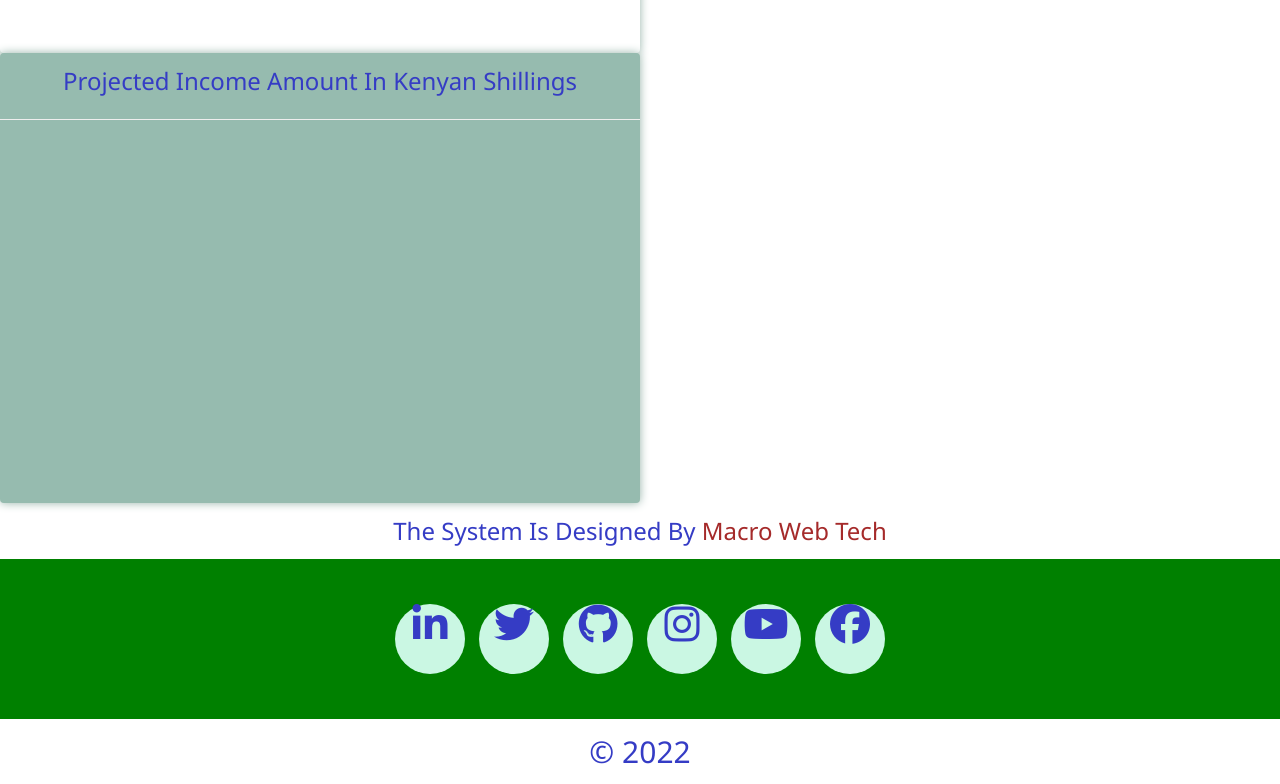
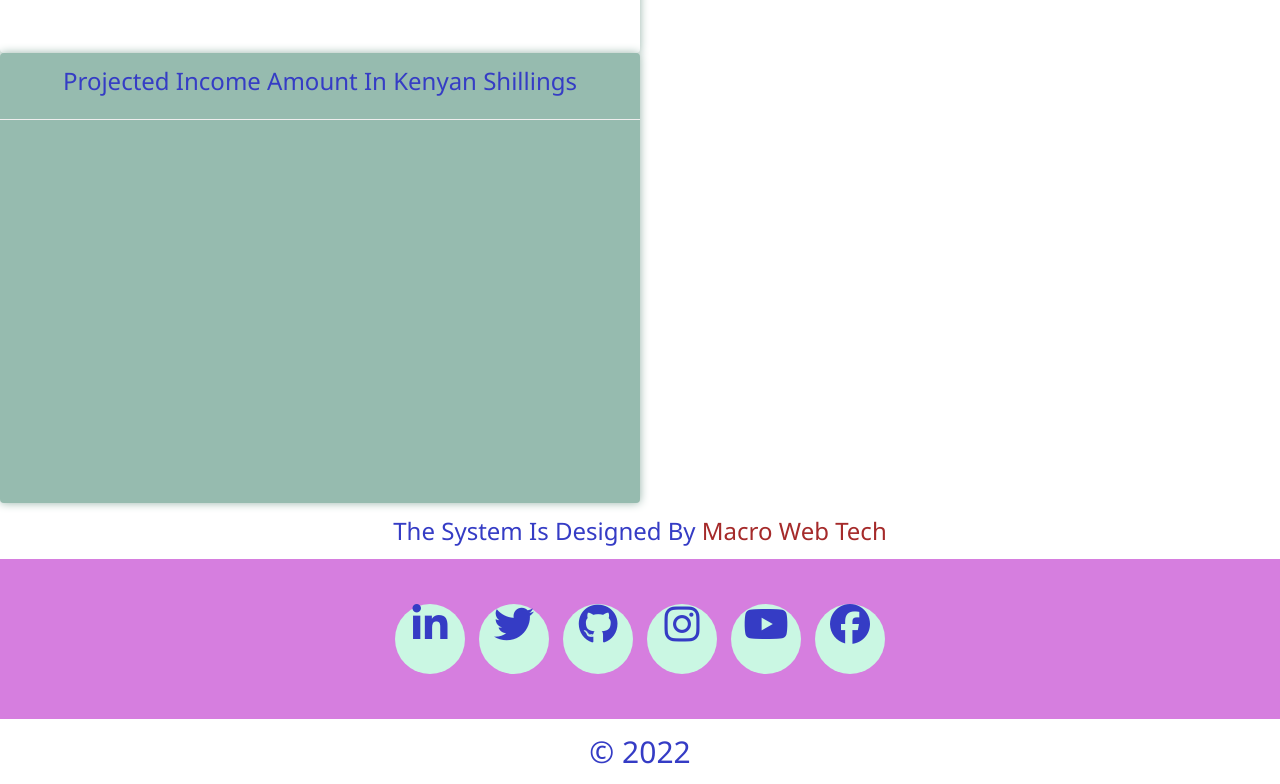
Before and after one commit to ferdinandmukodo/musical-disco, a plain HTML site: page index.html in a window 1280 px wide. Shown: the part 601-1385 px from the top of the page. Drawn offline with nearby package versions, Linux system fonts and the light colour scheme; files whose address does not match are found by name.

Commit message:
It adds styles

```diff
--- a/assets/css/styles.css
+++ b/assets/css/styles.css
@@ -104,8 +104,6 @@ form > button[type = "submit"], form > button[type = "reset"]{
     border: 1px solid white;
 }
 
-
-/* OUTPUT DISPLAY */
 .outputDisplay{
     overflow: auto;
     width: 50%;
@@ -154,7 +152,7 @@ form > button[type = "submit"], form > button[type = "reset"]{
 }
 
 .container {
-    background-color: green;
+    background-color: rgb(214, 126, 223);
     height: 20vh;
     display: flex;
     justify-content: center;
```
